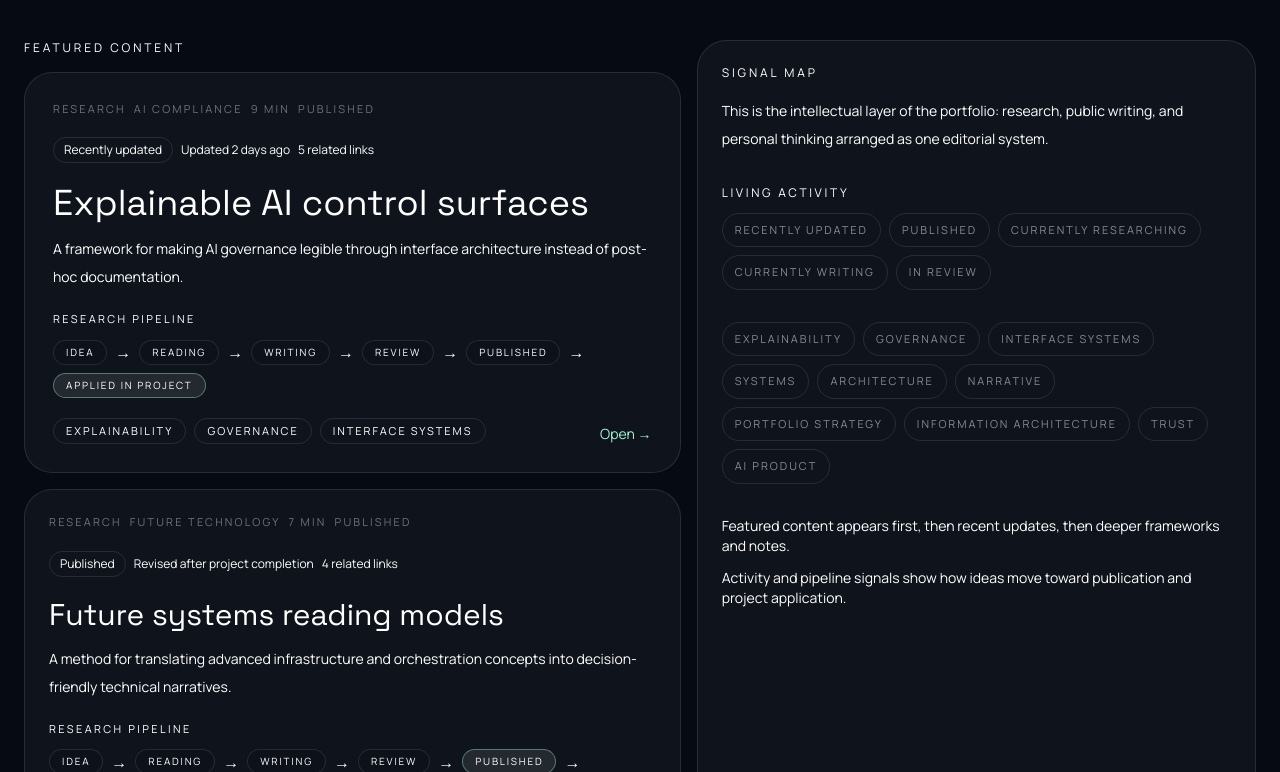
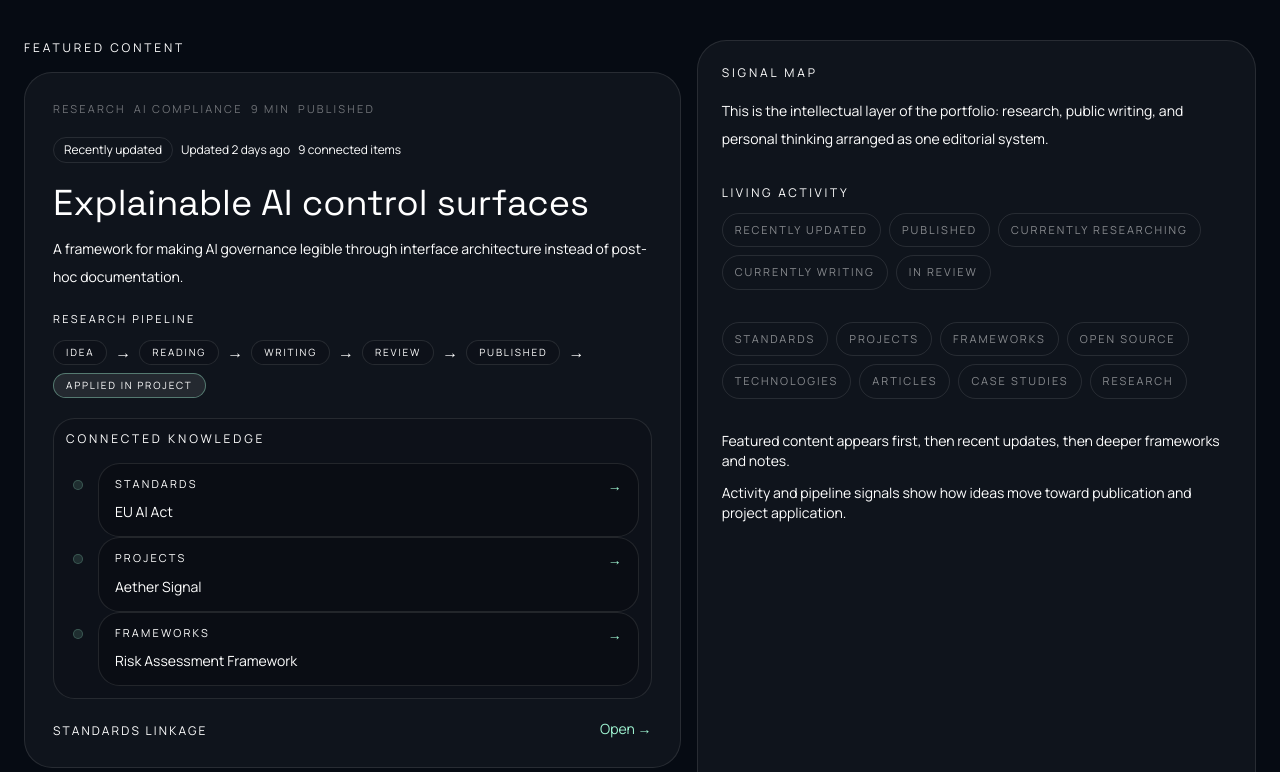
Before and after one commit to jkmalra/portfolio, a Next.js app: page /intelligence in a window 1280 px wide. Shown: the part 668-1440 px from the top of the page. Built offline with nearby package versions, Linux system fonts and the light colour scheme.

Commit message:
feat: replace intelligence tags with connected knowledge graph

```diff
--- a/app/intelligence/[slug]/page.tsx
+++ b/app/intelligence/[slug]/page.tsx
@@ -2,6 +2,7 @@ import Link from "next/link";
 import { notFound } from "next/navigation";
 import { Reveal } from "@/components/motion/reveal";
 import { ArticleTools } from "@/components/site/article-tools";
+import { ConnectedKnowledgeGraph } from "@/components/site/connected-knowledge-graph";
 import { ResearchPipeline } from "@/components/site/research-pipeline";
 import { intelligenceEntries } from "@/lib/site-data";
 
@@ -45,30 +46,9 @@ export default async function IntelligenceEntryPage({
             </div>
           ) : null}
 
-          <div className="rounded-[1.75rem] border border-white/10 bg-white/[0.04] p-5">
-            <p className="text-xs uppercase tracking-[0.24em] text-white/42">Tags</p>
-            <div className="mt-4 flex flex-wrap gap-2">
-              {entry.tags.map((tag) => (
-                <span
-                  key={tag}
-                  className="rounded-full border border-white/10 px-3 py-2 text-[11px] uppercase tracking-[0.18em] text-white/50"
-                >
-                  {tag}
-                </span>
-              ))}
-            </div>
-          </div>
-
-          {entry.relatedLinks && entry.relatedLinks.length > 0 ? (
+          {entry.knowledgeConnections && entry.knowledgeConnections.length > 0 ? (
             <div className="rounded-[1.75rem] border border-white/10 bg-white/[0.04] p-5">
-              <p className="text-xs uppercase tracking-[0.24em] text-white/42">Related links</p>
-              <div className="mt-4 grid gap-3">
-                {entry.relatedLinks.map((link) => (
-                  <Link key={link.href} href={link.href} className="rounded-2xl border border-white/10 bg-black/20 px-4 py-3 text-sm text-white/76">
-                    {link.label}
-                  </Link>
-                ))}
-              </div>
+              <ConnectedKnowledgeGraph connections={entry.knowledgeConnections} />
             </div>
           ) : null}
         </Reveal>
@@ -123,6 +103,12 @@ export default async function IntelligenceEntryPage({
               </ul>
             </section>
 
+            {entry.knowledgeConnections && entry.knowledgeConnections.length > 0 ? (
+              <section>
+                <ConnectedKnowledgeGraph connections={entry.knowledgeConnections} />
+              </section>
+            ) : null}
+
             {entry.references && entry.references.length > 0 ? (
               <section>
                 <p className="text-xs uppercase tracking-[0.24em] text-white/42">References</p>
--- /dev/null
+++ b/components/site/connected-knowledge-graph.tsx
@@ -0,0 +1,50 @@
+import Link from "next/link";
+import { IntelligenceEntry } from "@/lib/site-data";
+
+type ConnectedKnowledgeGraphProps = {
+  connections: NonNullable<IntelligenceEntry["knowledgeConnections"]>;
+  compact?: boolean;
+};
+
+export function ConnectedKnowledgeGraph({
+  connections,
+  compact = false,
+}: ConnectedKnowledgeGraphProps) {
+  return (
+    <div className="space-y-4">
+      <p className="text-xs uppercase tracking-[0.24em] text-white/42">Connected knowledge</p>
+      <div className="space-y-0">
+        {connections.map((connection, index) => (
+          <div key={`${connection.kind}-${connection.label}`} className="relative pl-8">
+            {index !== connections.length - 1 ? (
+              <span className="absolute left-[11px] top-6 h-[calc(100%+0.75rem)] w-px bg-gradient-to-b from-white/18 via-white/10 to-transparent" />
+            ) : null}
+            <span className="absolute left-0 top-2.5 flex h-6 w-6 items-center justify-center">
+              <span className="h-2.5 w-2.5 rounded-full border border-aurora/50 bg-aurora/25 transition duration-300 motion-safe:animate-pulse" />
+            </span>
+            <Link
+              href={connection.href}
+              className={`group block rounded-[1.35rem] border border-white/10 bg-black/20 transition duration-300 hover:border-aurora/35 hover:bg-white/[0.05] ${
+                compact ? "px-4 py-3" : "px-4 py-4"
+              }`}
+            >
+              <div className="flex items-start justify-between gap-4">
+                <div>
+                  <p className="text-[11px] uppercase tracking-[0.2em] text-white/38 transition duration-300 group-hover:text-white/52">
+                    {connection.kind}
+                  </p>
+                  <p className={`mt-2 text-white/82 ${compact ? "text-sm leading-6" : "text-sm leading-7"}`}>
+                    {connection.label}
+                  </p>
+                </div>
+                <span className="translate-x-0 text-sm text-aurora transition duration-300 group-hover:translate-x-1 group-hover:text-white">
+                  →
+                </span>
+              </div>
+            </Link>
+          </div>
+        ))}
+      </div>
+    </div>
+  );
+}
--- a/components/site/intelligence-library.tsx
+++ b/components/site/intelligence-library.tsx
@@ -3,6 +3,7 @@
 import Link from "next/link";
 import { useMemo, useState } from "react";
 import { IntelligenceEntry } from "@/lib/site-data";
+import { ConnectedKnowledgeGraph } from "@/components/site/connected-knowledge-graph";
 import { ResearchPipeline } from "@/components/site/research-pipeline";
 
 type IntelligenceLibraryProps = {
@@ -62,7 +63,8 @@ function getLaneGridClasses(lane: IntelligenceEntry["lane"]) {
 }
 
 function IntelligenceCard({ entry }: { entry: IntelligenceEntry }) {
-  const relationshipCount = (entry.relatedLinks?.length ?? 0) + (entry.references?.length ?? 0);
+  const relationshipCount =
+    (entry.knowledgeConnections?.length ?? 0) + (entry.relatedLinks?.length ?? 0) + (entry.references?.length ?? 0);
 
   return (
     <Link
@@ -80,7 +82,7 @@ function IntelligenceCard({ entry }: { entry: IntelligenceEntry }) {
         <div className="flex flex-wrap items-center gap-2 text-xs text-white/48">
           <span className="rounded-full border border-white/10 px-2.5 py-1">{entry.activity}</span>
           <span>{entry.freshness}</span>
-          {relationshipCount > 0 ? <span>{relationshipCount} related links</span> : null}
+          {relationshipCount > 0 ? <span>{relationshipCount} connected items</span> : null}
         </div>
 
         <div className="space-y-3">
@@ -100,16 +102,15 @@ function IntelligenceCard({ entry }: { entry: IntelligenceEntry }) {
 
         {entry.pipeline ? <ResearchPipeline current={entry.pipeline.current} /> : null}
 
+        {entry.knowledgeConnections && entry.knowledgeConnections.length > 0 ? (
+          <div className="rounded-[1.35rem] border border-white/10 bg-black/10 p-3">
+            <ConnectedKnowledgeGraph connections={entry.knowledgeConnections.slice(0, 3)} compact />
+          </div>
+        ) : null}
+
         <div className="mt-auto flex items-end justify-between gap-4">
-          <div className="flex flex-wrap gap-2">
-            {entry.tags.slice(0, entry.editorialLayout === "minimal" ? 2 : 3).map((tag) => (
-              <span
-                key={tag}
-                className="rounded-full border border-white/10 px-3 py-1 text-[11px] uppercase tracking-[0.18em] text-white/46"
-              >
-                {tag}
-              </span>
-            ))}
+          <div className="text-xs uppercase tracking-[0.18em] text-white/36">
+            {entry.knowledgeConnections?.[0]?.kind ?? "Knowledge"} linkage
           </div>
           <span className="translate-x-0 text-sm text-aurora transition duration-300 group-hover:translate-x-1 group-hover:text-white">
             Open →
@@ -160,7 +161,9 @@ export function IntelligenceLibrary({ entries }: IntelligenceLibraryProps) {
     }))
     .filter((group) => group.entries.length > 0);
 
-  const majorTags = Array.from(new Set(entries.flatMap((entry) => entry.tags))).slice(0, 10);
+  const majorConnections = Array.from(
+    new Set(entries.flatMap((entry) => (entry.knowledgeConnections ?? []).map((connection) => connection.kind))),
+  );
   const liveSignals = Array.from(new Set(entries.map((entry) => entry.activity))).slice(0, 6);
 
   return (
@@ -236,14 +239,14 @@ export function IntelligenceLibrary({ entries }: IntelligenceLibraryProps) {
             </div>
           </div>
           <div className="mt-8 flex flex-wrap gap-2">
-            {majorTags.map((tag) => (
+            {majorConnections.map((kind) => (
               <button
-                key={tag}
+                key={kind}
                 type="button"
-                onClick={() => setQuery(tag)}
+                onClick={() => setQuery(kind)}
                 className="rounded-full border border-white/10 px-3 py-2 text-[11px] uppercase tracking-[0.18em] text-white/50 transition hover:text-white"
               >
-                {tag}
+                {kind}
               </button>
             ))}
           </div>
```
